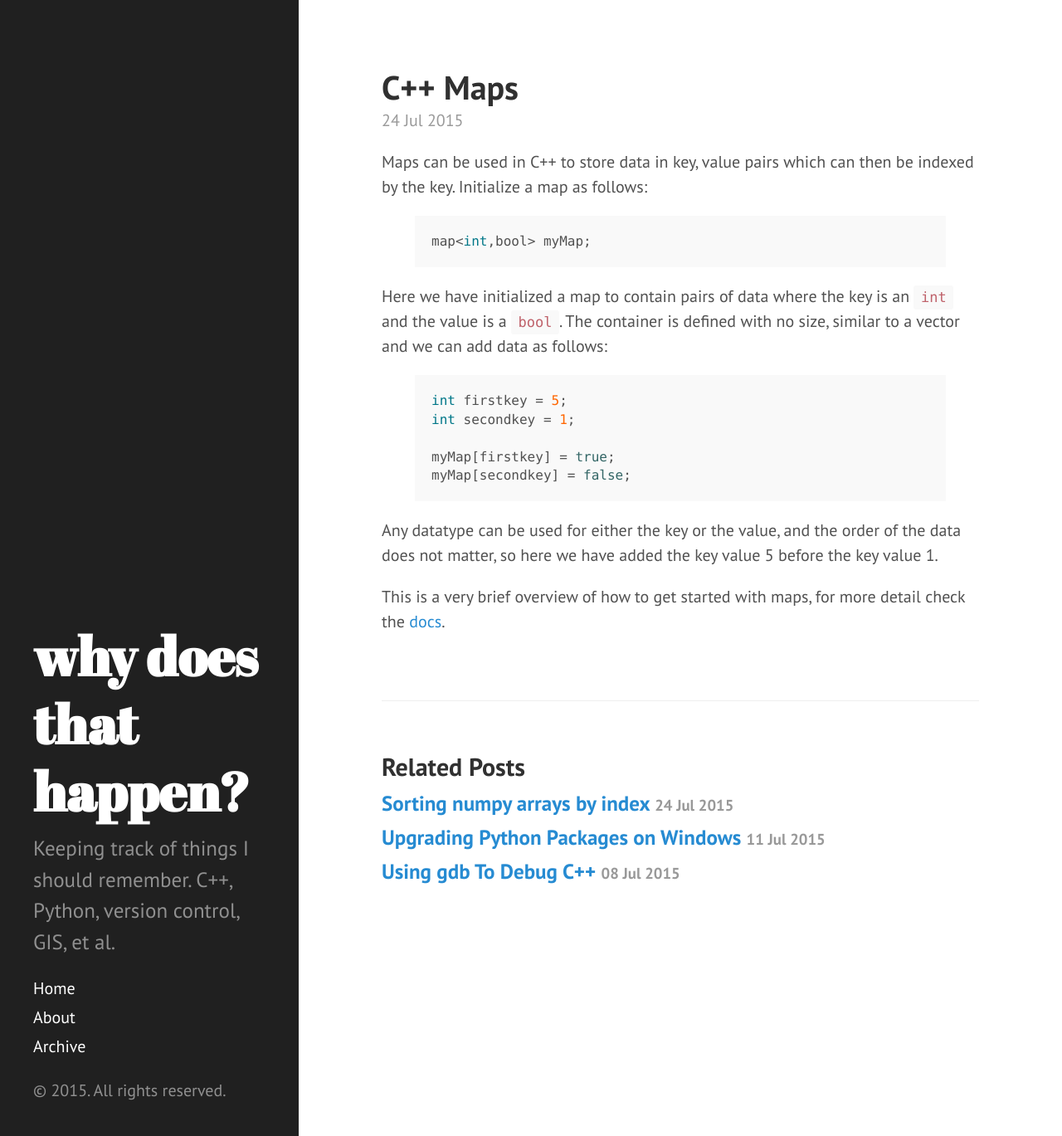
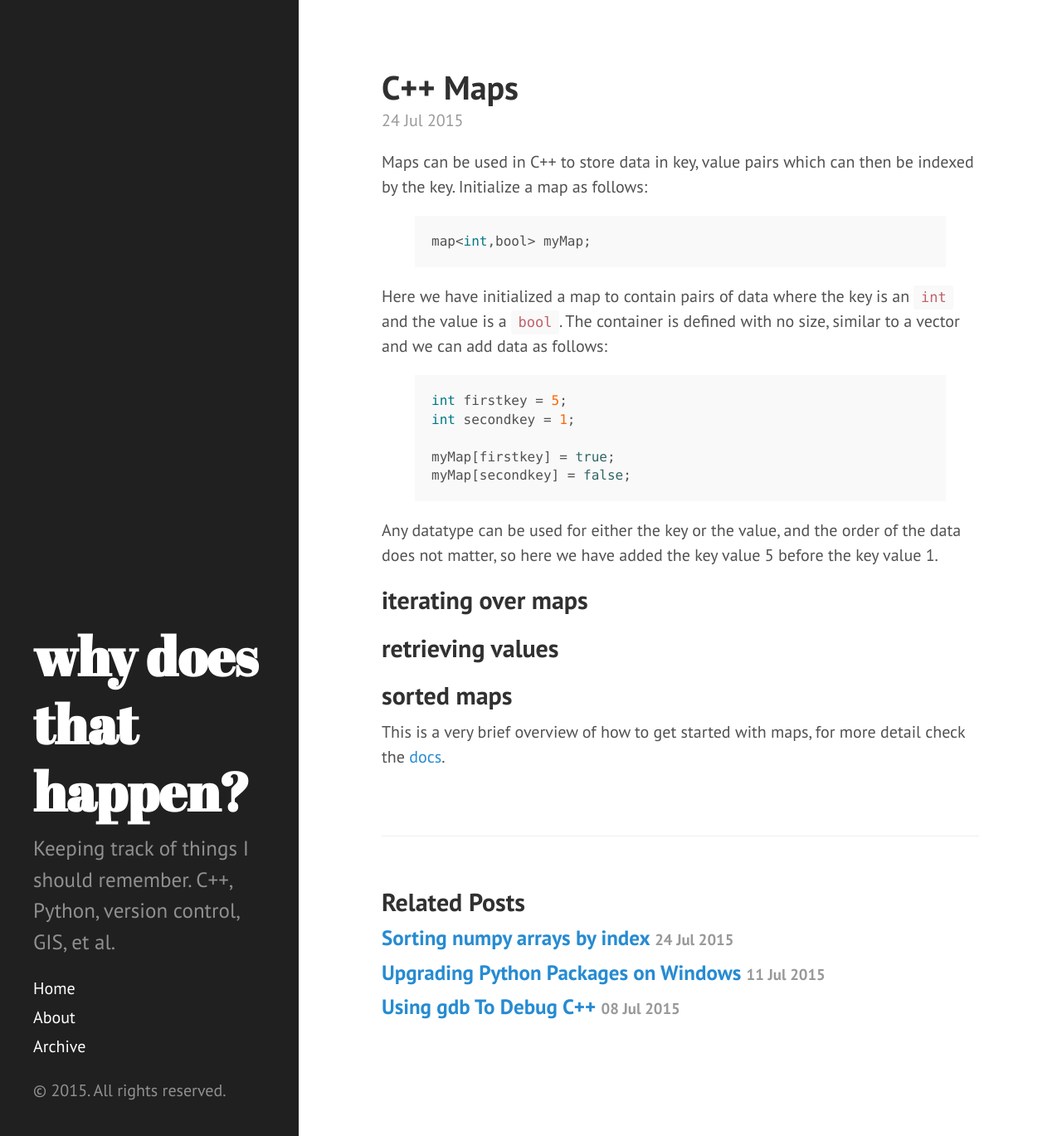
Before and after one commit to sgrieve/sgrieve.github.io, a Jekyll site: the page built from _posts/2015-07-24-map.md, in a window 1280 px wide and 1369 px high. Shown: the whole window at 83% size. Built offline with Jekyll 4.4.1, drawn with Linux system fonts in a browser that asks for light colours; Markdown is read by kramdown in place of the engine named in the settings.

Commit message:
Outline for rest of post

```diff
--- a/_posts/2015-07-24-map.md
+++ b/_posts/2015-07-24-map.md
@@ -27,8 +27,11 @@ myMap[secondkey] = false;
 Any datatype can be used for either the key or the value, and the order of the data
 does not matter, so here we have added the key value 5 before the key value 1.
 
+## iterating over maps
 
+## retrieving values
 
+## sorted maps
 
 This is a very brief overview of how to get started with maps, for more detail check the
 [docs]().
```
